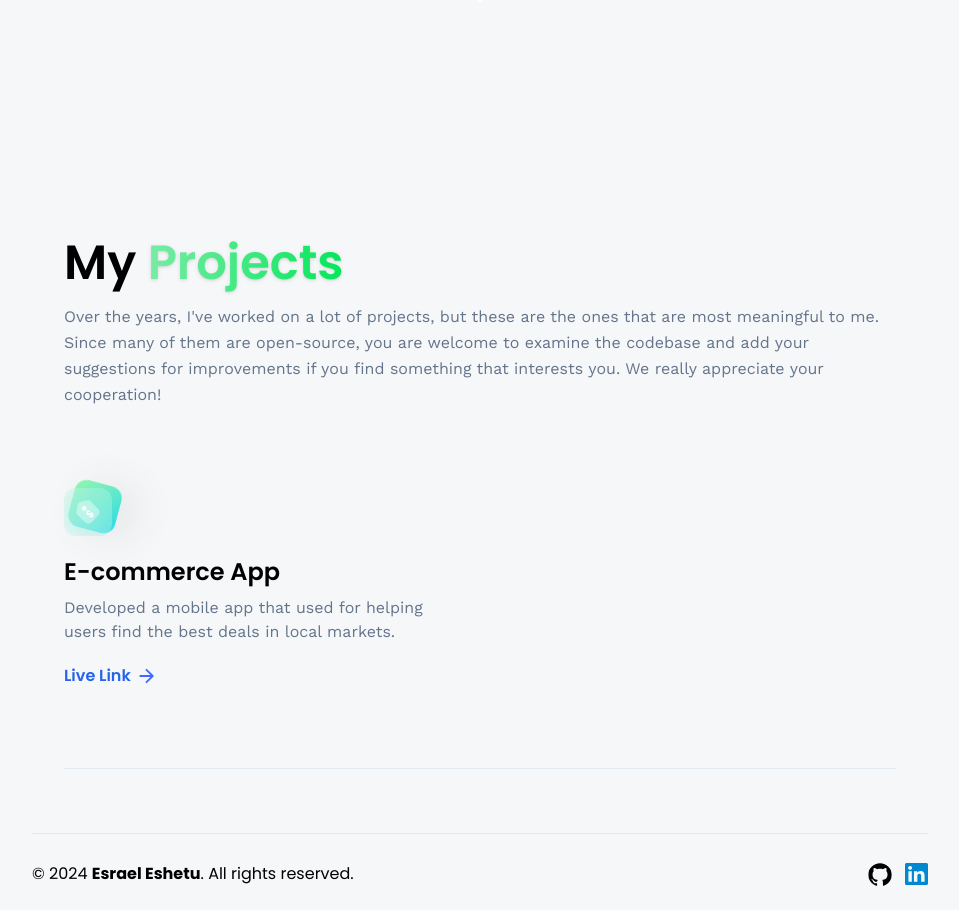
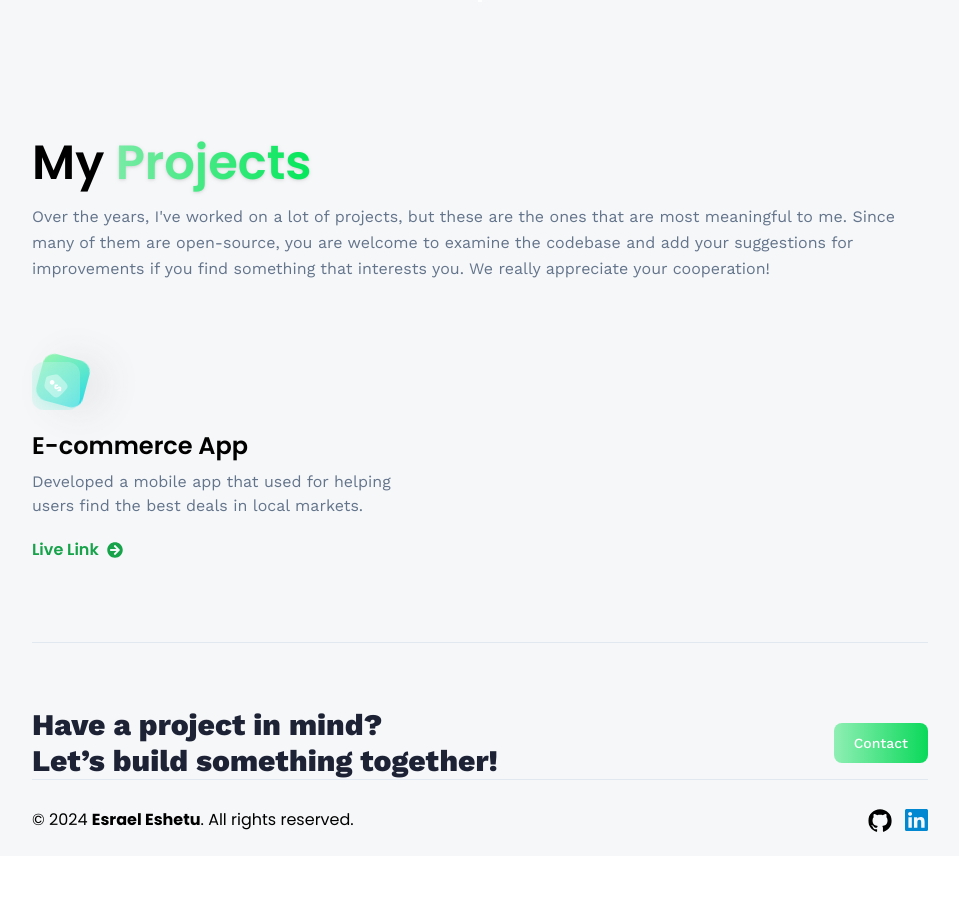
Before and after one commit to getsh91/my_portfolio, a React (Vite) app: page / in a window 1280 px wide. Shown: the part 2760-3670 px from the top of the page, without its empty margins (160-1119 px from the left). After the commit the page ends 3616 px from the top, so only its background shows below. Built offline with nearby package versions, Linux system fonts and the light colour scheme; no server answers.

Commit message:
final project page

```diff
--- a/src/pages/Projects.jsx
+++ b/src/pages/Projects.jsx
@@ -1,12 +1,13 @@
+
 import { Link } from "react-router-dom";
-
+import { FaArrowCircleRight } from "react-icons/fa";
 import { CTA } from "../components";
 import { projects } from "../constants";
 import { arrow } from "../assets/icons";
 
 const Projects = () => {
   return (
-    <section className='max-container'>
+    <section className='max-container2'>
       <h1 className='head-text'>
         My{" "}
         <span className='blue-gradient_text drop-shadow font-semibold'>
@@ -42,15 +43,11 @@ const Projects = () => {
                   to={project.link}
                   target='_blank'
                   rel='noopener noreferrer'
-                  className='font-semibold text-blue-600'
+                  className='font-semibold text-green-600 hover:text-emerald-200'
                 >
                   Live Link
                 </Link>
-                <img
-                  src={arrow}
-                  alt='arrow'
-                  className='w-4 h-4 object-contain'
-                />
+                <FaArrowCircleRight className='text-green-600' />
               </div>
             </div>
           </div>
@@ -58,8 +55,8 @@ const Projects = () => {
       </div>
 
       <hr className='border-slate-200' />
-{/*
-      <CTA /> */}
+
+      <CTA />
     </section>
   );
 };
```
